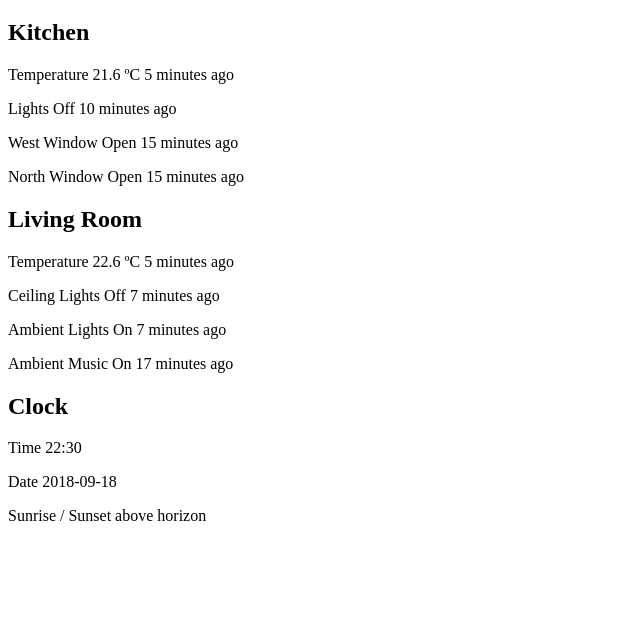
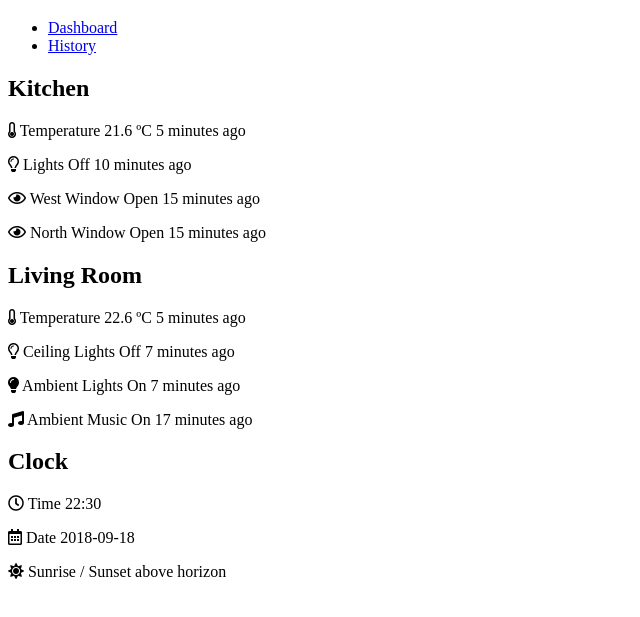
Before and after one commit to BrunRS/cad-worksheets, a plain HTML site: page 01---HTML5/index.html in a window 1280 px wide. Shown: the part 61-678 px from the top of the page, without its empty margins (0-640 px from the left). Drawn offline with Linux system fonts and the light colour scheme.

Commit message:
history.html

```diff
--- a/01---HTML5/index.html
+++ b/01---HTML5/index.html
@@ -2,24 +2,42 @@
 <html>
     <head>
         <meta charset="utf-8">
-        <title>Home Sweet Home</title>
+        <title>Dashboard</title>
+		<link rel="stylesheet" href="https://use.fontawesome.com/releases/v5.3.1/css/all.css">
     </head>
     <body>
-        <header><h1>Home Sweet Home</h1></header>
-        <h2>Kitchen</h2>
-		<p>Temperature 21.6 ºC 5 minutes ago</p>
-		<p>Lights Off 10 minutes ago</p>
-		<p>West Window Open 15 minutes ago</p>
-		<p>North Window Open 15 minutes ago</p>
-		<h2>Living Room</h2>
-		<p>Temperature 22.6 ºC 5 minutes ago</p>
-		<p>Ceiling Lights Off 7 minutes ago</p>
-		<p>Ambient Lights On 7 minutes ago</p>
-		<p>Ambient Music On 17 minutes ago</p>
+        <header>
+			<h1>Home Sweet Home</h1>
+		</header>
 
-		<h2>Clock</h2>
-		<p>Time 22:30</p>
-		<p>Date 2018-09-18</p>
-		<p>Sunrise / Sunset above horizon</p>
+		<nav>
+			<ul>
+				<li><a href="index.html">Dashboard</a></li>
+				<li><a href="history.html">History</a></li>
+			</ul>
+        </nav>
+
+		<section>
+			<h2>Kitchen</h2>
+			<p><i class="fas fa-thermometer-empty"></i> Temperature 21.6 ºC 5 minutes ago</p>
+			<p><i class="far fa-lightbulb"></i> Lights Off 10 minutes ago</p>
+			<p><i class="far fa-eye"></i> West Window Open 15 minutes ago</p>
+			<p><i class="far fa-eye"></i> North Window Open 15 minutes ago</p>
+		</section>
+
+		<section>
+			<h2>Living Room</h2>
+			<p><i class="fas fa-thermometer-empty"></i> Temperature 22.6 ºC 5 minutes ago</p>
+			<p><i class="far fa-lightbulb"></i> Ceiling Lights Off 7 minutes ago</p>
+			<p><i class="fas fa-lightbulb"></i> Ambient Lights On 7 minutes ago</p>
+			<p><i class="fas fa-music"></i> Ambient Music On 17 minutes ago</p>
+		</section>
+
+		<section>
+			<h2>Clock</h2>
+			<p><i class="far fa-clock"></i> Time 22:30</p>
+			<p><i class="far fa-calendar-alt"></i> Date 2018-09-18</p>
+			<p><i class="fas fa-sun"></i> Sunrise / Sunset above horizon</p>
+		</section>
     </body>
 </html>
```
Also changed, not shown: 01---HTML5/history.html (added, +51 -0 lines).
